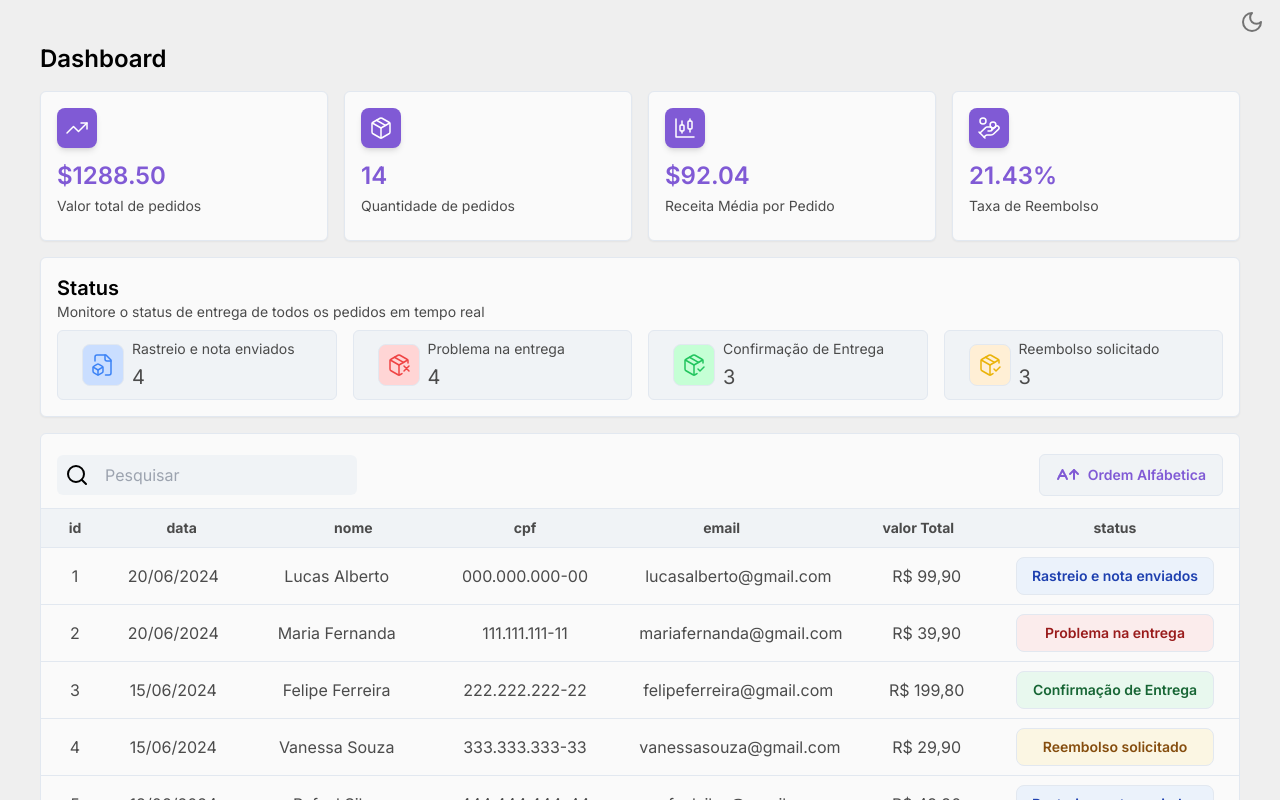
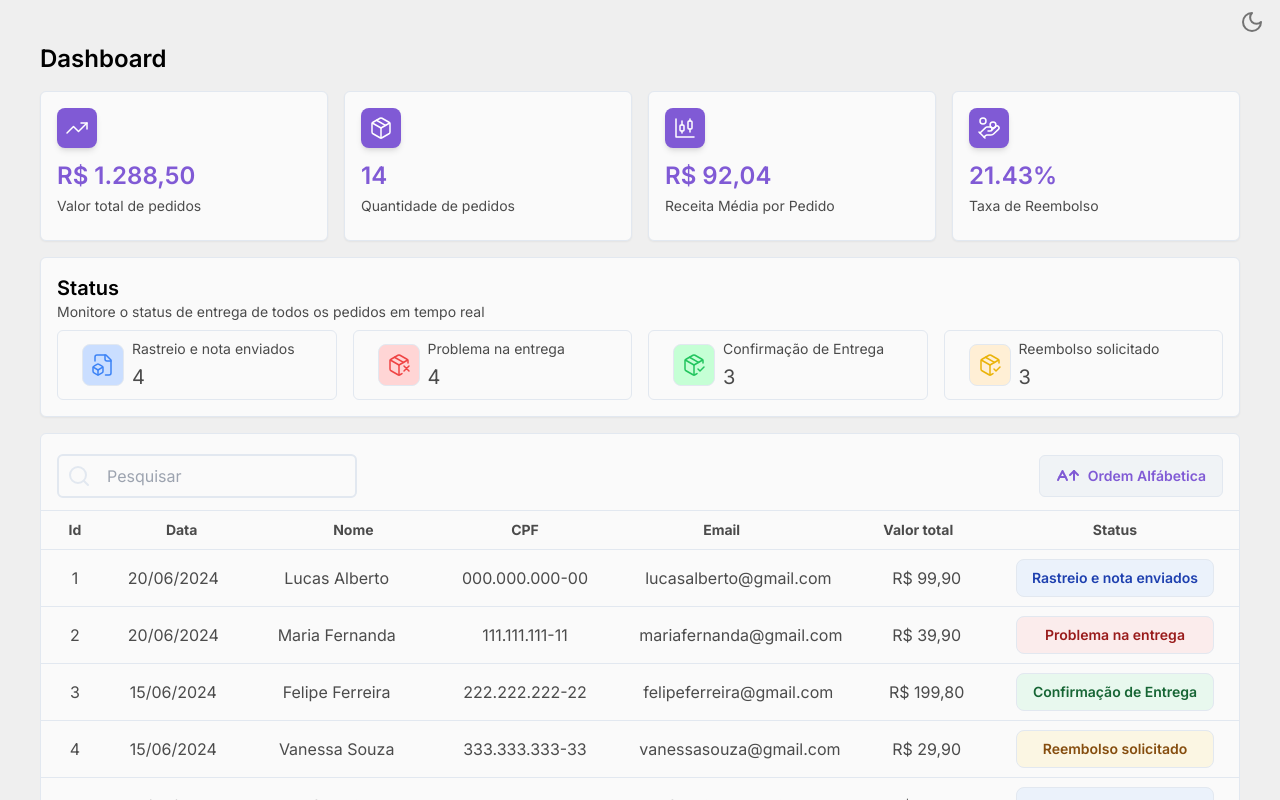
Before and after one commit to thaispng/dashboard-requests, a Next.js app: page / in a window 1280 px wide. Shown: the top 800 px of the page. Built offline with nearby package versions, Linux system fonts and the light colour scheme.

Commit message:
:lipstick:feat: estilização de cores

```diff
--- a/src/app/globals.css
+++ b/src/app/globals.css
@@ -13,8 +13,9 @@
   --container-primary: 250, 250, 250;
   --container-secondary: 226, 232, 240, 0.4;
   --border-color: 226, 232, 240;
-  --button: 219, 234, 254;
-  --color-hover: 191, 219, 254;
+  --button-primary: 226, 232, 240, 0.4;
+  --button-hover: 235, 232, 238;
+  --icon-color: 226, 232, 240, 1.8;
 }
 
 [data-theme="dark"] {
@@ -28,8 +29,9 @@
   --container-primary: 18, 18, 18;
   --container-secondary: 28, 28, 28;
   --border-color: 35, 35, 35;
-  --button: 36, 36, 36;
-  --color-hover: 0, 0, 0;
+  --button-primary: 28, 28, 28;
+  --button-hover: 37, 31, 43;
+  --icon-color: 28, 28, 28;
 }
 
 body {
@@ -43,8 +45,8 @@ body {
   background-color: rgb(var(--container-primary));
 }
 
-.container-secondary {
-  background-color: rgb(var(--container-secondary));
+.icon-color {
+  color: rgb(var(--icon-color));
 }
 
 .bg-primary {
@@ -70,11 +72,11 @@ body {
   color: rgb(var(--text-tertiary));
 }
 
-.button {
-  background-color: rgb(var(--button));
+.button-primary {
+  background-color: rgb(var(--button-primary));
 }
-.button:hover {
-  background-color: rgb(var(--color-hover));
+.button-primary:hover {
+  background-color: rgb(var(--button-hover));
 }
 
 @layer utilities {
--- a/src/components/_ui/button/button.tsx
+++ b/src/components/_ui/button/button.tsx
@@ -8,7 +8,7 @@ interface ButtonProps {
 
 export default function Button({ text, onClick, Icon }: ButtonProps) {
   return (
-    <button onClick={onClick} className=" flex items-center container-secondary px-4 py-2 rounded-md border-color border-[1px] text-[#805ad5] text-sm font-semibold hover:bg-[#EBE8EE] transition duration-300 ease-in-out">
+    <button onClick={onClick} className=" flex items-center button-primary px-4 py-2 rounded-md border-color border-[1px] text-[#805ad5] text-sm font-semibold  transition duration-300 ease-in-out">
       {Icon && <Icon className="mr-2" />}
       {text}
     </button>
--- a/src/components/_ui/dash/dash.tsx
+++ b/src/components/_ui/dash/dash.tsx
@@ -61,15 +61,13 @@ export default function Dash() {
 
   return (
     <>
-      <div className=" w-full max-w-10xl">
-        <h1 className="text-2xl font-semibold text-primary ">
-          Dashboard
-        </h1>
+      <div className="w-full max-w-10xl">
+        <h1 className="text-2xl font-semibold text-primary">Dashboard</h1>
       </div>
       <div className="flex flex-row w-full justify-between gap-4">
         <MetricCard
           icon={<TrendingUp size={24} color="#fff" strokeWidth={1.5} />}
-          value={`$${totalValue.toFixed(2)}`}
+          value={`R$ ${totalValue.toLocaleString('pt-BR', { minimumFractionDigits: 2, maximumFractionDigits: 2 })}`}
           label="Valor total de pedidos"
         />
         <MetricCard
@@ -79,7 +77,7 @@ export default function Dash() {
         />
         <MetricCard
           icon={<CandlestickChart size={24} color="#fff" strokeWidth={1.5} />}
-          value={`$${averageRevenue.toFixed(2)}`}
+          value={`R$ ${averageRevenue.toLocaleString('pt-BR', { minimumFractionDigits: 2, maximumFractionDigits: 2 })}`}
           label="Receita Média por Pedido"
         />
         <MetricCard
@@ -90,12 +88,8 @@ export default function Dash() {
       </div>
       <div className="flex flex-col w-full container-bg justify-start p-4 items-center shadow-sm gap-2 rounded-md border-[1px] border-color">
         <div className="flex flex-col w-full">
-          <h1 className="flex justify-start w-full font-semibold text-xl text-primary">
-            Status
-          </h1>
-          <h1 className="flex justify-start w-full font-base text-sm text-tertiary">
-            Monitore o status de entrega de todos os pedidos em tempo real
-          </h1>
+          <h1 className="flex justify-start w-full font-semibold text-xl text-primary">Status</h1>
+          <h1 className="flex justify-start w-full font-base text-sm text-tertiary">Monitore o status de entrega de todos os pedidos em tempo real</h1>
         </div>
         <div className="flex flex-row w-full justify-between gap-4">
           <StatusCard
@@ -131,11 +125,11 @@ export default function Dash() {
 const MetricCard = ({ icon, value, label }: { icon: React.ReactNode, value: string | number, label: string }) => (
   <div className="flex flex-col w-[25%] h-[auto] container-bg justify-start p-4 items-center shadow-sm gap-2 rounded-md border-[1px] border-color">
     <div className="flex flex-row w-full justify-start gap-2 items-center">
-      <div className=" w-[auto] bg-[#805ad5] p-2 rounded-lg shadow-md items-center ">
+      <div className="w-[auto] bg-[#805ad5] p-2 rounded-lg shadow-md items-center">
         {icon}
       </div>
     </div>
-    <h3 className="text-2xl font-semibold text-secondary  my-1 text-start w-full">
+    <h3 className="text-2xl font-semibold text-secondary my-1 text-start w-full">
       {value}
       <h2 className="text-sm font-normal text-tertiary my-1 text-start w-full">
         {label}
@@ -145,9 +139,9 @@ const MetricCard = ({ icon, value, label }: { icon: React.ReactNode, value: stri
 );
 
 const StatusCard = ({ icon, label, value, color }: { icon: React.ReactNode, label: string, value: string | number, color: string }) => (
-  <div className="flex flex-col w-[25%] h-[auto] justify-start items-start container-secondary rounded-md px-2 py-1 border-[1px] border-color ">
-    <div className="flex flex-row w-[auto] px-4 rounded-md justify-start gap-2 items-center  ">
-      <div className=" w-[auto] p-2 rounded-lg border-[1px] border-color items-center" style={{ backgroundColor: color }}>
+  <div className="flex flex-col w-[25%] h-[auto] justify-start items-start container-secondary rounded-md px-2 py-1 border-[1px] border-color">
+    <div className="flex flex-row w-[auto] px-4 rounded-md justify-start gap-2 items-center">
+      <div className="w-[auto] p-2 rounded-lg border-[1px] border-color items-center" style={{ backgroundColor: color }}>
         {icon}
       </div>
       <div>
--- a/src/components/_ui/input/input.tsx
+++ b/src/components/_ui/input/input.tsx
@@ -4,16 +4,21 @@ interface InputProps {
     placeholder: string;
     type: string;
     onChange: (e: React.ChangeEvent<HTMLInputElement>) => void;
-    Icon: React.ReactNode;
+    Icon: React.ElementType;
 }
 
-export default function Input({placeholder, type, onChange , Icon}: InputProps) {
+export default function Input({ placeholder, type, onChange, Icon }: InputProps) {
   return (
-    <div className='flex flex-row container-secondary items-center w-[300px] h-[auto] rounded-md p-2 focus-within:border-sky-400'>
+    <div className='flex flex-row container-secondary items-center text-tertiary w-[300px] h-[auto] rounded-md p-2 border-color border-2 focus-within:border-[#805ad5]'>
       <div className='flex justify-center items-center'>
-        {Icon && <Icon className="mr-2 items-center" />}
+        {Icon && <Icon className="icon-color mr-2 items-center" />}
       </div>
-        <input className='w-full h-full px-2 bg-transparent border-none outline-none shadow-none' placeholder={placeholder} type={type} onChange={onChange}></input>
+      <input
+        className='w-full h-full px-2 bg-transparent border-none outline-none shadow-none'
+        placeholder={placeholder}
+        type={type}
+        onChange={onChange}
+      />
     </div>
   );
 }
--- a/src/components/_ui/table/table.tsx
+++ b/src/components/_ui/table/table.tsx
@@ -63,13 +63,13 @@ export default function Table() {
         <table className="flex flex-col w-full h-full container-bg rounded-md px-0">
           <thead className='w-full container-secondary p-2 px-6 border-y-[1px] border-color'>
             <tr className="flex flex-row w-full justify-between text-tertiary ">
-              <th className="w-[20px] items-center text-center text-sm">id</th>
-              <th className="w-[100px] items-center text-center text-sm">data</th>
-              <th className="w-[150px] items-center text-center text-sm">nome</th>
-              <th className="w-[100px] items-center text-center text-sm">cpf</th>
-              <th className="w-[200px] items-center text-center text-sm">email</th>
-              <th className="w-[100px] items-center text-center text-sm">valor Total</th>
-              <th className="w-[200px] items-center text-center text-sm">status</th>
+              <th className="w-[20px] items-center text-center text-sm">Id</th>
+              <th className="w-[100px] items-center text-center text-sm">Data</th>
+              <th className="w-[150px] items-center text-center text-sm">Nome</th>
+              <th className="w-[100px] items-center text-center text-sm">CPF</th>
+              <th className="w-[200px] items-center text-center text-sm">Email</th>
+              <th className="w-[100px] items-center text-center text-sm">Valor total</th>
+              <th className="w-[200px] items-center text-center text-sm">Status</th>
             </tr>
           </thead>
           <tbody>
```
